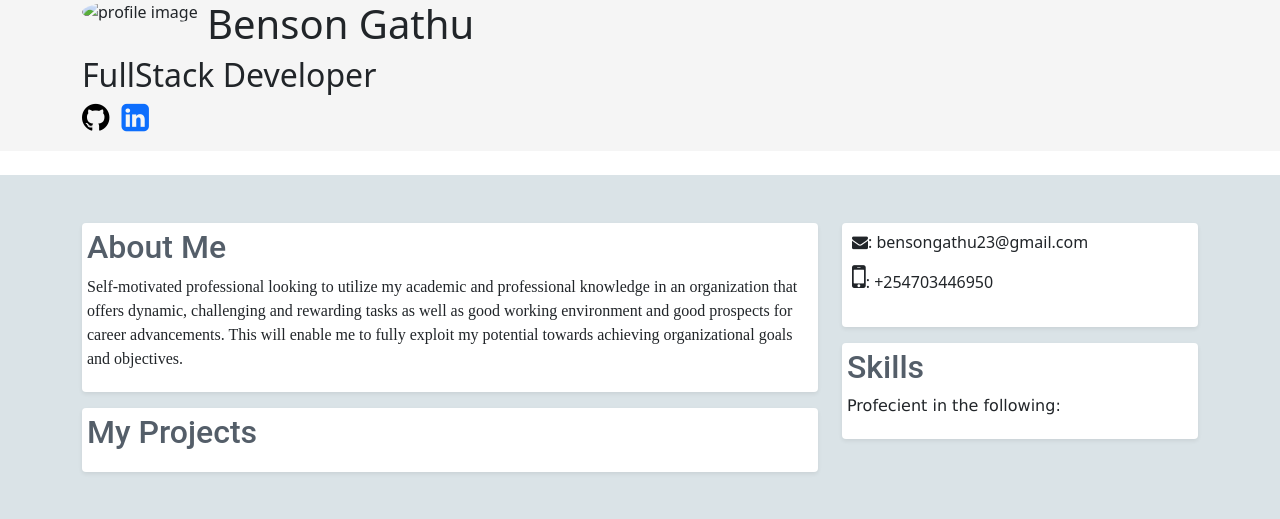
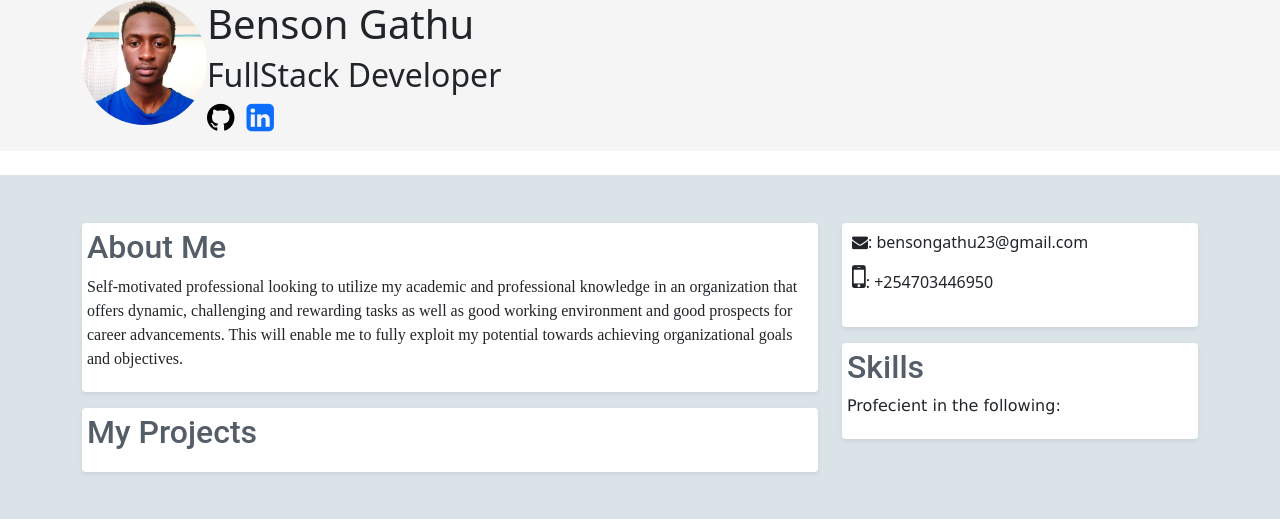
Before and after one commit to BensonGathu/portfolio, a Django app: template app/templates/index.html in a window 1280 px wide. Shown: the top 519 px of the page. Run offline with Django 3.2, Linux system fonts and the light colour scheme; the template is opened without the code that fills it, so the values that code supplies are empty.

Commit message:
load static files fixed

```diff
--- a/app/templates/index.html
+++ b/app/templates/index.html
@@ -1,3 +1,4 @@
+{% load static %}
 <!DOCTYPE html>
 <html lang="en">
 <head>
@@ -14,7 +15,7 @@
         <div class="container" >
 	        <div class="row align-items-center" >
 			    <div class="col">
-		            <img class="profile-image img-fluid float-start rounded-circle" src="{{current_user.profile_photo.url}}" alt="profile image" width="125px">
+		            <img class="profile-image img-fluid float-start rounded-circle" src="../../static/images/1580804303248.jpeg" alt="profile image" width="125px">
 		            <div class="profile-content">
 		                <h1 class="name">Benson Gathu</h1>
 		                <h2 class="desc">FullStack Developer</h2>
--- a/app/views.py
+++ b/app/views.py
@@ -5,10 +5,8 @@ from .models import Project,Languages,Profile
 def index(request):
     projects = Project.objects.all()
     all_languages = Languages.objects.all()
-    current_user = request.user.profile
     context = {
         "projects":projects,
         "all_languages":all_languages,
-        "current_user":current_user,
     }
     return render(request,"index.html",context)
```
